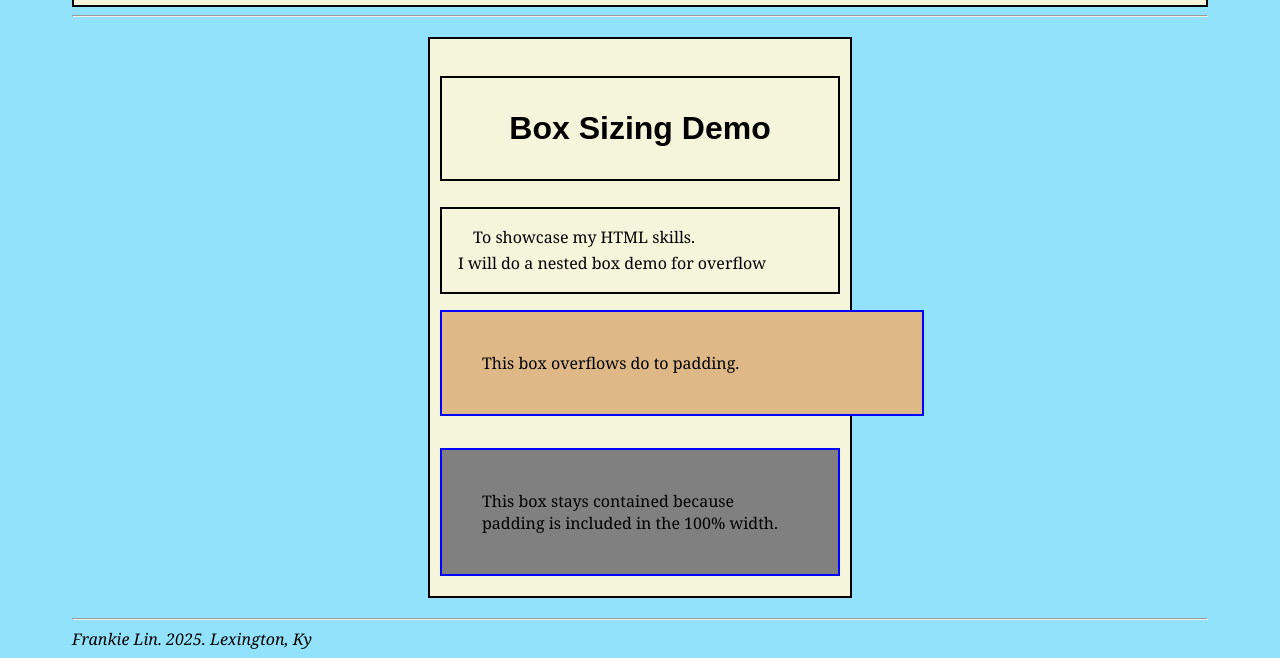
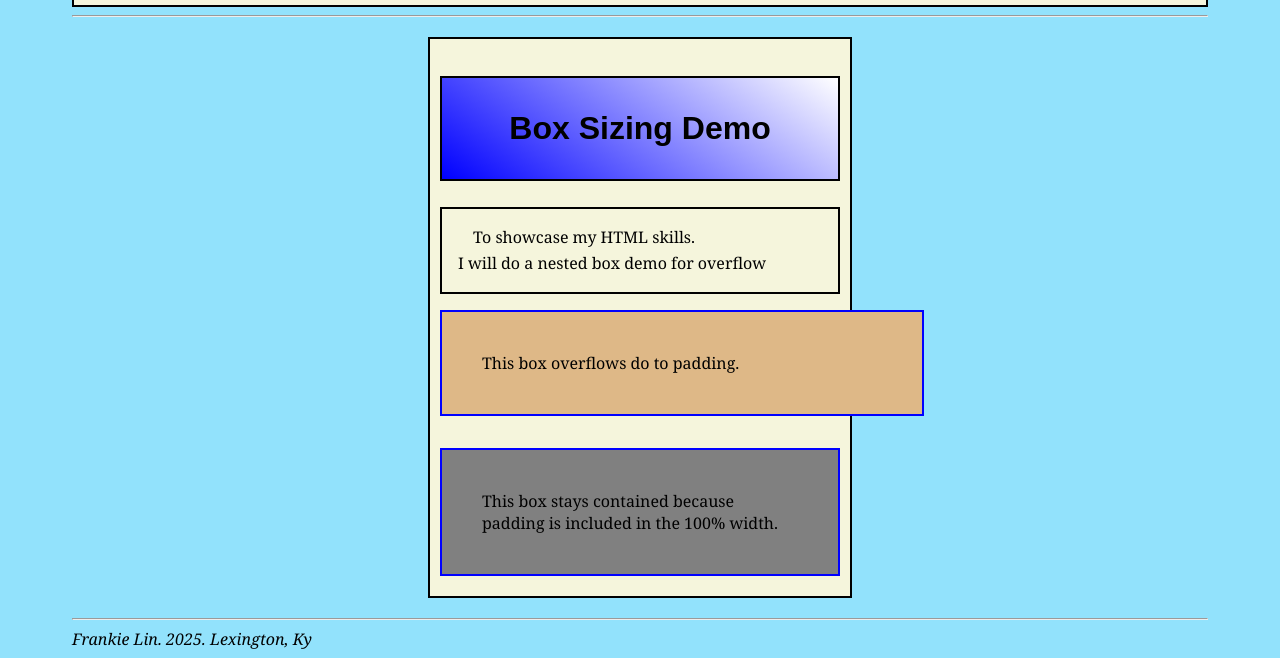
Before and after one commit to frankielin14-del/ICT420_2025, a plain HTML site: page index.html in a window 1280 px wide. Shown: the part 2140-2798 px from the top of the page. Drawn offline with Linux system fonts and the light colour scheme.

Commit message:
typo fix

```diff
--- a/CSS/style.css
+++ b/CSS/style.css
@@ -15,7 +15,7 @@ h1 {
     font-weight: 900;
     padding: 1em;
     text-align: center;
-    background: linear-gradient(36deg, blue, whites);
+    background: linear-gradient(36deg, blue, white);
     border: 2px solid black;
 }
 
```
